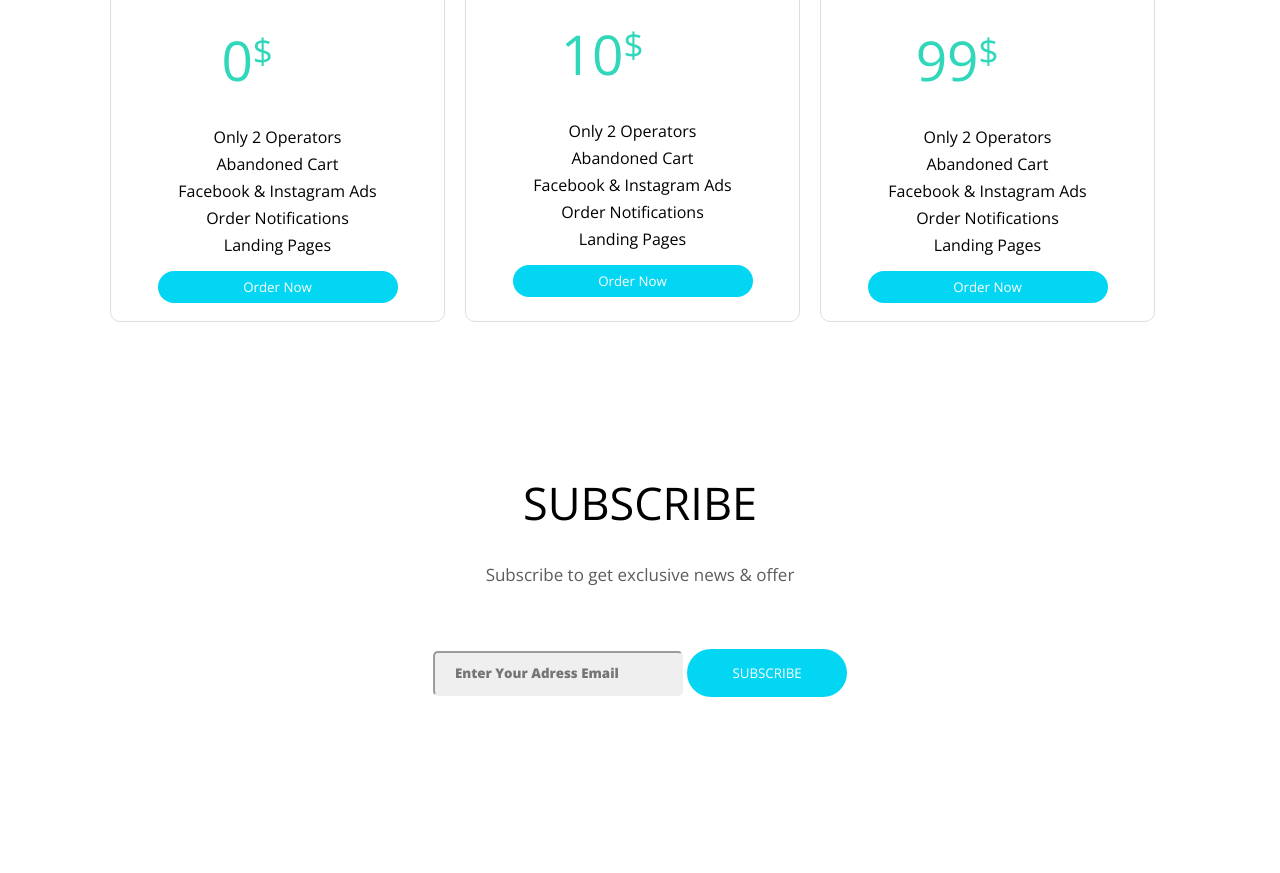
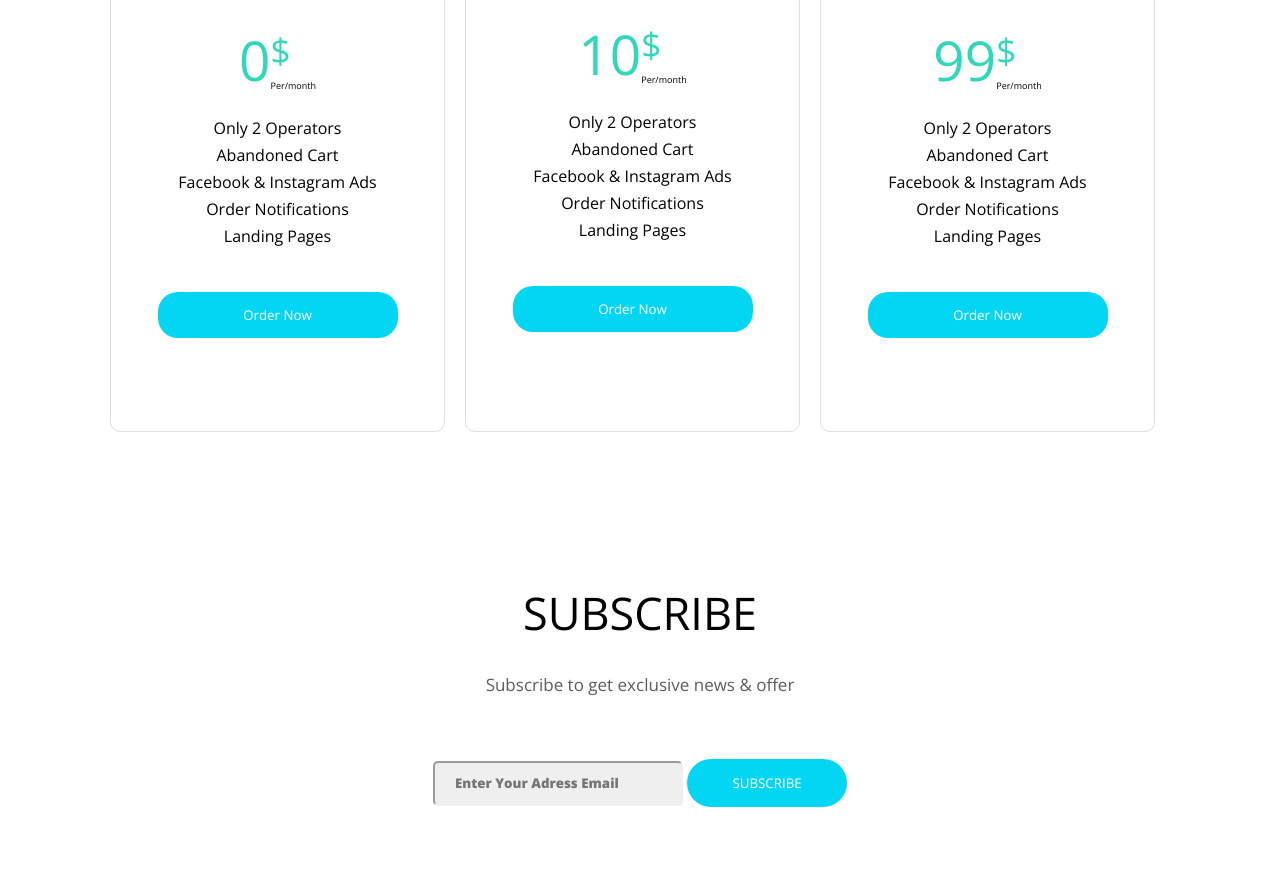
Before and after one commit to jcmorales76/repo-JuanCMorales, a plain HTML site: page TeoriaSemana2/Semana3/dia2/proyecto/index.html in a window 1280 px wide. Shown: the part 2178-3051 px from the top of the page. Drawn offline with nearby package versions, Linux system fonts and the light colour scheme.

Commit message:
cambio de color de texto tarjeta  1  y 2

```diff
--- a/TeoriaSemana2/Semana3/dia2/proyecto/index.html
+++ b/TeoriaSemana2/Semana3/dia2/proyecto/index.html
@@ -89,7 +89,7 @@
                         <p class="numero">0</p>
                         <div>
                             <p class="sol">$</p>
-                            <p>Per/month</p>
+                            <p class="pagom">Per/month</p>
                         </div>
                     </div>
                     <ul>
@@ -110,7 +110,7 @@
                         <p class="numero">10</p>
                         <div>
                             <p class="sol">$</p>
-                            <p>Per/month</p>
+                            <p class="pagom">Per/month</p>
                         </div>
                     </div>
                     <ul>
@@ -131,7 +131,7 @@
                         <p class="numero">99</p>
                         <div>
                             <p class="sol">$</p>
-                            <p>Per/month</p>
+                            <p class="pagom">Per/month</p>
                         </div>
                     </div>
                     <ul>
@@ -146,6 +146,8 @@
             </div>
             </div>
         </section>
+
+        <!-- suscribete -->
         <section>
             <div class="suscribete">
                 <h2>SUBSCRIBE</h2>
--- a/TeoriaSemana2/Semana3/dia2/proyecto/styles/styles.css
+++ b/TeoriaSemana2/Semana3/dia2/proyecto/styles/styles.css
@@ -161,7 +161,7 @@ nav li {
 }
 .tarjeta2{
     width: 335px;
-    height: 890px;
+    height: 1000px;
     padding: 20px;
     border-radius: 10px;
 }
@@ -192,6 +192,11 @@ nav li {
     text-align: center;
 }
 
+.pagom{
+    color: black;
+    font-size: 9px;
+}
+
 .numero{
     font-size:55px;
     color: #30D7BA;
@@ -212,10 +217,10 @@ nav li {
     background-color: #03D6F3;
     border: 0;
     width:15rem;
-    padding: 7px 10px;
+    padding: 14px 10px;
     border-radius: 20px;
     color: white;
-
+    margin-top: 35px;
 }
 
 /* SUSCRIBETE */
```
